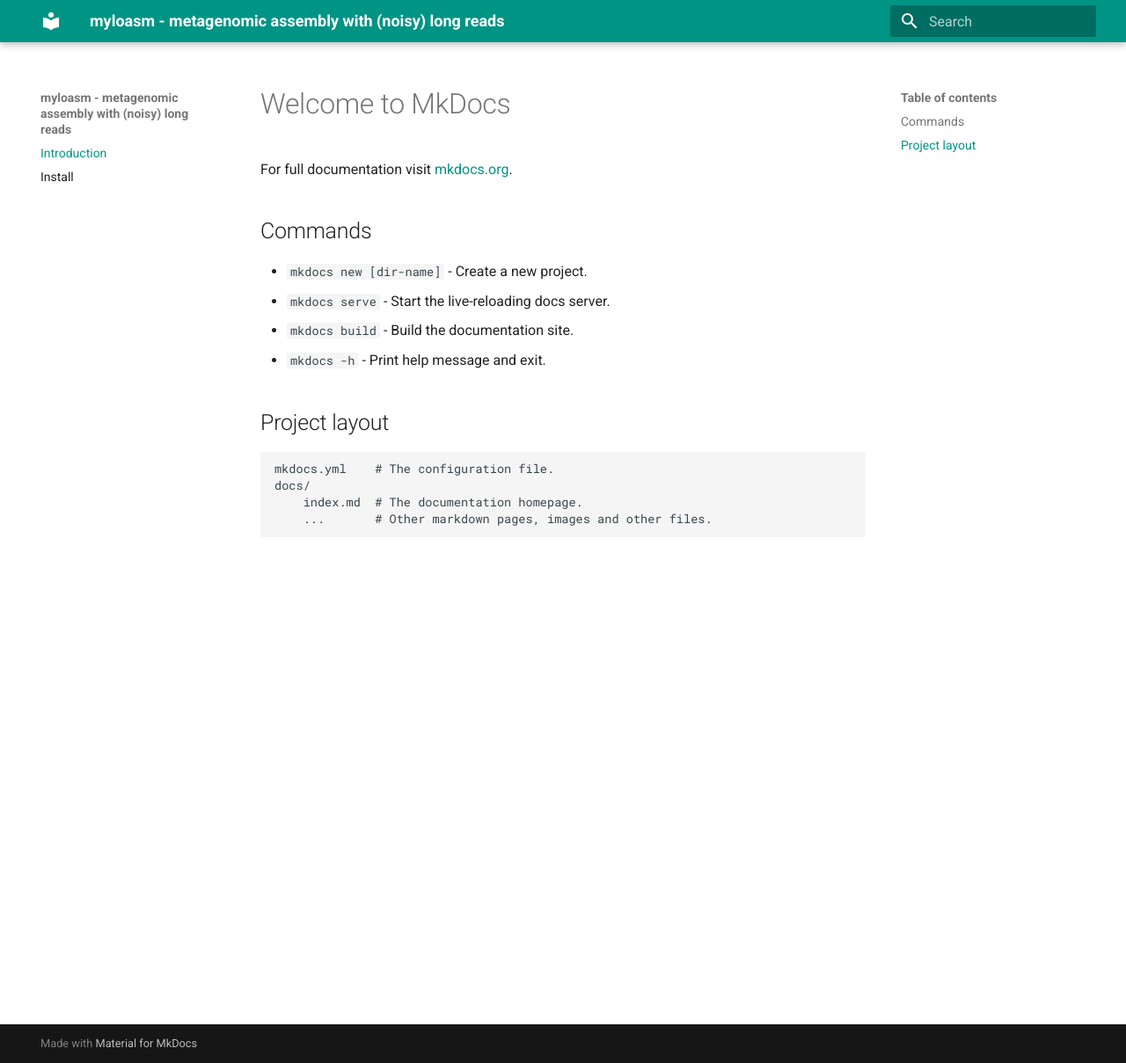
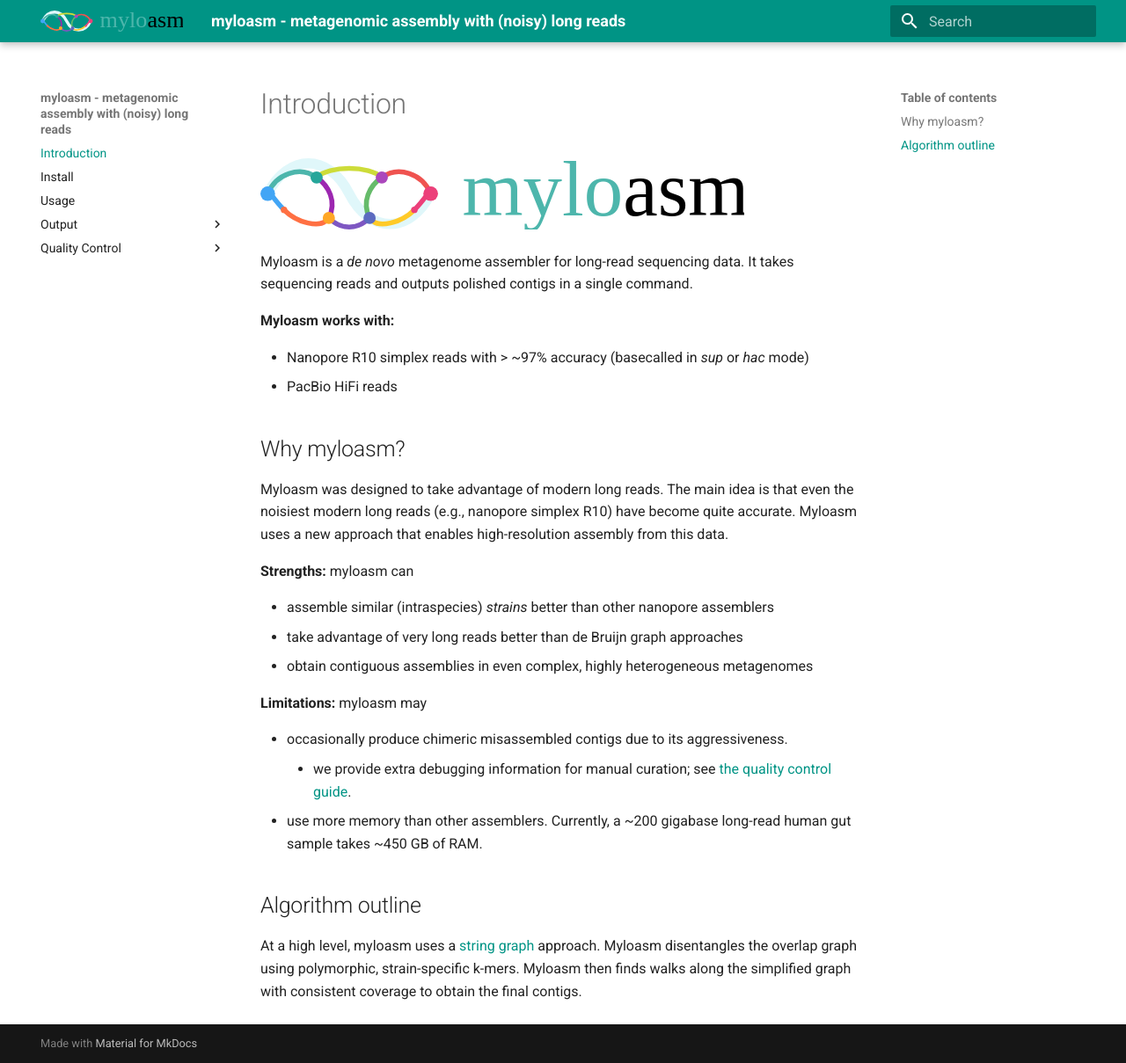
Before and after one commit to myloasm-docs/myloasm-docs.github.io, an MkDocs documentation site: the page built from docs/index.md, in a window 1280 px wide and 1209 px high. Shown: the whole window at 88% size. Built offline with MkDocs 1.6.1 and Material for MkDocs 9.7.7, drawn with Linux system fonts in a browser that asks for light colours.

```diff
--- a/docs/index.md
+++ b/docs/index.md
@@ -1,17 +1,29 @@
-# Welcome to MkDocs
+ <img src='assets/logo.svg' width='80%' />
 
-For full documentation visit [mkdocs.org](https://www.mkdocs.org).
+Myloasm is a *de novo* metagenome assembler for long-read sequencing data. It takes sequencing reads and outputs polished contigs in a single command.
 
-## Commands
 
-* `mkdocs new [dir-name]` - Create a new project.
-* `mkdocs serve` - Start the live-reloading docs server.
-* `mkdocs build` - Build the documentation site.
-* `mkdocs -h` - Print help message and exit.
+**Myloasm works with:**
 
-## Project layout
+- Nanopore R10 simplex reads with > ~97% accuracy (basecalled in *sup* or *hac* mode)
+- PacBio HiFi reads
 
-    mkdocs.yml    # The configuration file.
-    docs/
-        index.md  # The documentation homepage.
-        ...       # Other markdown pages, images and other files.
+## Why myloasm?
+
+Myloasm was designed to take advantage of modern long reads. The main idea is that even the noisiest modern long reads (e.g., nanopore simplex R10) have become quite accurate. Myloasm uses a new approach that enables high-resolution assembly from this data.
+
+**Strengths:** myloasm can
+
+- assemble similar (intraspecies) *strains* better than other nanopore assemblers
+- take advantage of very long reads better than de Bruijn graph approaches
+- obtain contiguous assemblies in even complex, highly heterogeneous metagenomes
+
+**Limitations:** myloasm may
+
+- occasionally produce chimeric misassembled contigs due to its aggressiveness.
+    - we provide extra debugging information for manual curation; see [the quality control guide](qc.md).
+- use more memory than other assemblers. Currently,  a ~200 gigabase long-read human gut sample takes ~450 GB of RAM.
+
+## Algorithm outline
+
+At a high level, myloasm uses a [string graph](https://academic.oup.com/bioinformatics/article/21/suppl_2/ii79/227189) approach. Myloasm disentangles the overlap graph using polymorphic, strain-specific k-mers. Myloasm then finds walks along the simplified graph with consistent coverage to obtain the final contigs.
--- a/mkdocs.yml
+++ b/mkdocs.yml
@@ -4,11 +4,21 @@ theme:
   name: material
   palette:
     primary: teal
+  logo: assets/logo.svg
 
 
 nav:
   - Introduction: index.md
   - Install : install.md
+  - Usage: usage.md
+  - Output:
+    - Primary files: output.md
+    - Secondary files: secondary.md
+  - Quality Control:
+    - QC Overview: qc.md
+    - QC Statistics: qc_statistics.md
+    - Manual inspection with mylotools: qc_manual.md
+
 
 markdown_extensions:
   - pymdownx.magiclink
```
Also changed, not shown: docs/install.md (+32 -0 lines), docs/output.md (added, +102 -0 lines), docs/qc.md (added, +37 -0 lines), docs/qc_manual.md (added, +68 -0 lines), docs/qc_statistics.md (added, +32 -0 lines), docs/secondary.md (added, +72 -0 lines), docs/usage.md (added, +27 -0 lines), docs/assets/infinity-bandage-logo.svg (added), docs/assets/logo.svg (added), docs/assets/myloplot-bp.png (added), docs/assets/myloplot2.png (added), docs/assets/myloplot_example.jpg (added), docs/test.md (added).
